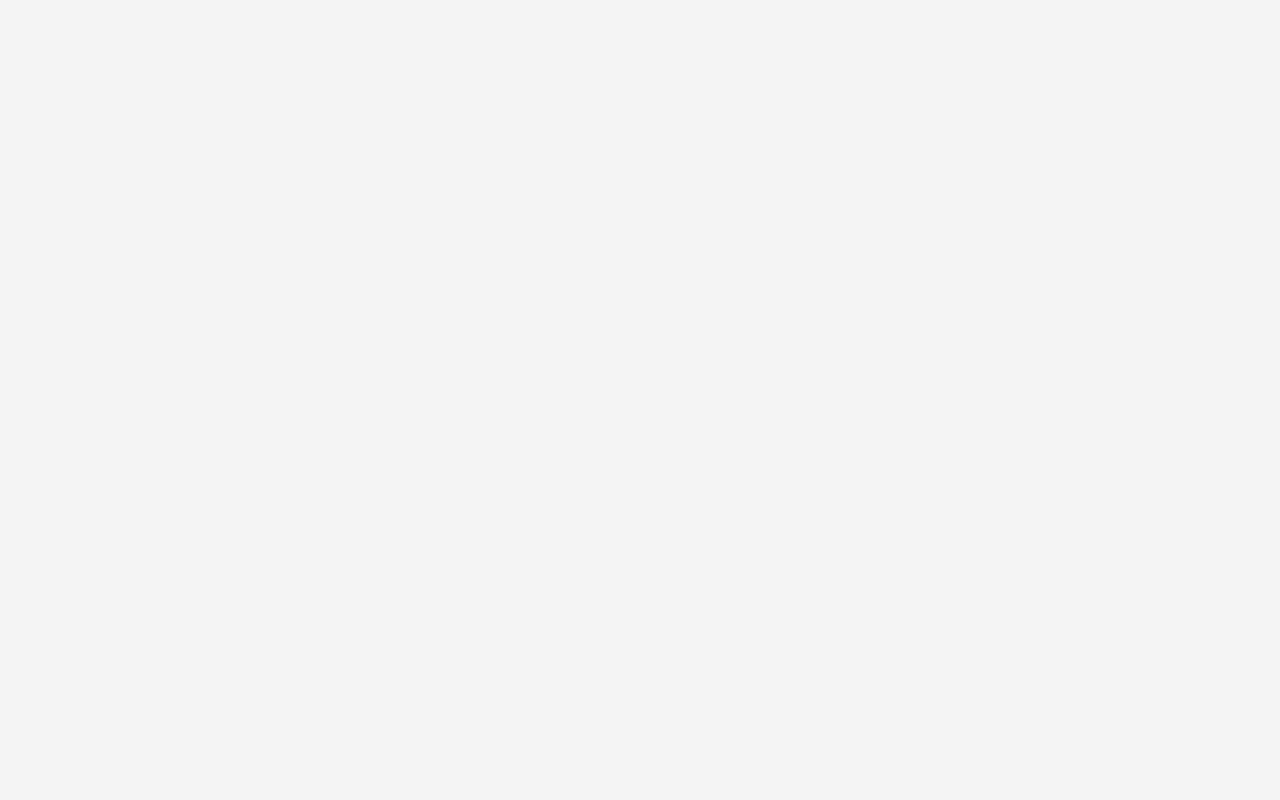
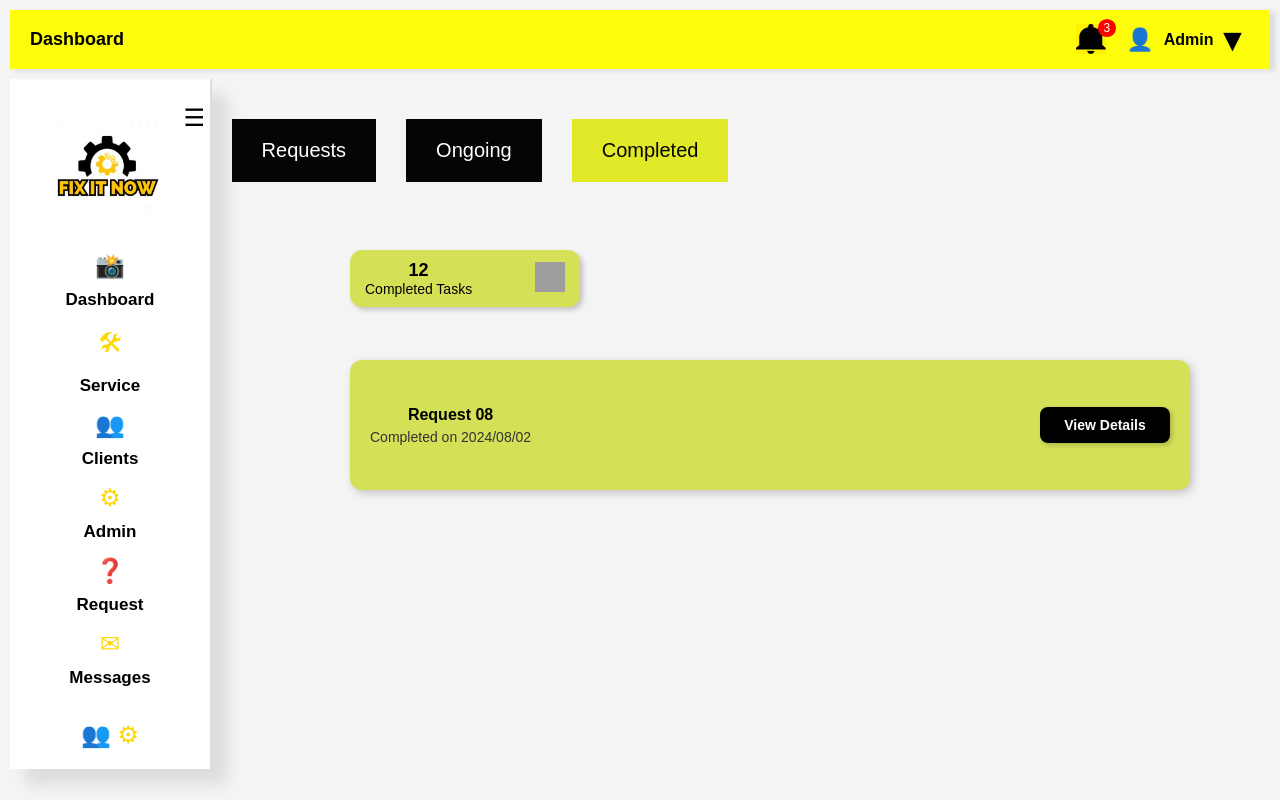
Before and after one commit to hashanrath/fix, a React (Create React App) app: page /complete in a window 1280 px wide. Before the commit this address had no page. Built offline with nearby package versions, Linux system fonts and the light colour scheme; grey boxes are pictures that could not be loaded.

Commit message:
done changes

```diff
--- a/src/App.js
+++ b/src/App.js
@@ -9,6 +9,7 @@ import Client from "./pages/Client.js";
 import Admin from "./pages/Admin.js";
 import Request from "./pages/Request.js";
 import Ongoing from "./pages/Ongoing.js";
+import Complete from "./pages/Complete.js";
 
 function App(){
   return(
@@ -23,6 +24,7 @@ function App(){
       <Route path="/admin" element={<Admin/>}></Route>
       <Route path="/request" element={<Request/>}></Route>
       <Route path="/ongoing" element={<Ongoing/>}></Route>
+      <Route path="/complete" element={<Complete/>}></Route>
 
       </Routes>
       </BrowserRouter>
--- /dev/null
+++ b/src/pages/Complete.js
@@ -0,0 +1,47 @@
+import React, { useState } from 'react';
+import './complete.css';
+import Navi from '../components/Navi';
+import Sidebar from '../components/Sidebar';
+
+export default function Complete() {
+    const [activeTab, setActiveTab] = useState('completed'); // Set initial active tab to 'completed'
+
+    const handleTabClick = (tabName) => {
+      setActiveTab(tabName);
+    };
+
+    return (
+      <div>
+          <Navi/>
+          <Sidebar/>
+          <div className="tabs">
+          <button className={`tab-button ${activeTab === 'requests' ? 'active' : ''}`} onClick={() => handleTabClick('requests')}>
+            Requests
+          </button>
+          <button className={`tab-button ${activeTab === 'ongoing' ? 'active' : ''}`} onClick={() => handleTabClick('ongoing')}>
+            Ongoing
+          </button>
+          <button className={`tab-button ${activeTab === 'completed' ? 'active' : ''}`} onClick={() => handleTabClick('completed')}>
+            Completed
+          </button>
+       </div>
+       <div className="notification-tab">
+      <div className="notification-content">
+        <span className="notification-number">12</span>
+        <span className="notification-text">Completed Tasks</span>
+      </div>
+      <div className="notification-icon">
+        <img src="https://img.icons8.com/ios-filled/50/000000/task-completed.png" alt="Completed Tasks Icon"/>
+      </div>
+    </div>
+    <div className="notification-card">
+  <div className="notification-info">
+    <span className="request-id">Request 08</span>
+    <span className="completion-date">Completed on 2024/08/02</span>
+  </div>
+  <button className="view-details-button">View Details</button>
+</div>
+
+      </div>
+    );
+}
--- /dev/null
+++ b/src/pages/complete.css
@@ -0,0 +1,87 @@
+.notification-tab {
+    display: flex;
+    align-items: center;
+    justify-content: space-between;
+    padding: 10px 15px;
+    background-color: #d4e157; /* light green background */
+    border-radius: 12px;
+    box-shadow: 3px 3px 5px rgba(0, 0, 0, 0.2); /* light shadow for depth */
+    width: 200px;
+    left: 350px;
+    position: absolute;
+    top: 250px;
+  }
+
+  .notification-content {
+    display: flex;
+    flex-direction: column;
+    font-family: Arial, sans-serif;
+  }
+
+  .notification-number {
+    font-size: 18px;
+    font-weight: bold;
+  }
+
+  .notification-text {
+    font-size: 14px;
+  }
+
+  .notification-icon img {
+    width: 30px;
+    height: 30px;
+  }
+
+  .notification-card {
+    display: flex;
+    align-items: center;
+    justify-content: space-between;
+    padding: 15px 20px;
+    background-color: #d4e157; /* light green background */
+    border-radius: 12px;
+    box-shadow: 3px 3px 8px rgba(0, 0, 0, 0.2); /* shadow for 3D effect */
+    width: 100%; /* takes full width of container */
+    max-width: 800px; /* max width for the card */
+    margin: 10px auto; /* center horizontally */
+  }
+
+  .notification-info {
+    display: flex;
+    flex-direction: column;
+    font-family: Arial, sans-serif;
+  }
+
+
+  .request-id {
+    font-size: 16px;
+    font-weight: bold;
+    margin-bottom: 5px;
+  }
+  .notification-card{
+    width: 1200px;
+    height: 100px;
+    top: 350px;
+    position: absolute;
+    left: 350px;
+  }
+  .completion-date {
+    font-size: 14px;
+    color: #333;
+  }
+
+  .view-details-button {
+    background-color: #000000; /* orange background */
+    color: white;
+    padding:10px 20px;
+    font-size: 14px;
+    font-weight: bold;
+    border: none;
+    border-radius: 8px;
+    cursor: pointer;
+    box-shadow: 2px 2px 5px rgba(0, 0, 0, 0.2);
+    width: 130px;/* subtle shadow */
+  }
+
+  .view-details-button:hover {
+    background-color: #ffca28; /* lighter orange on hover */
+  }
```
